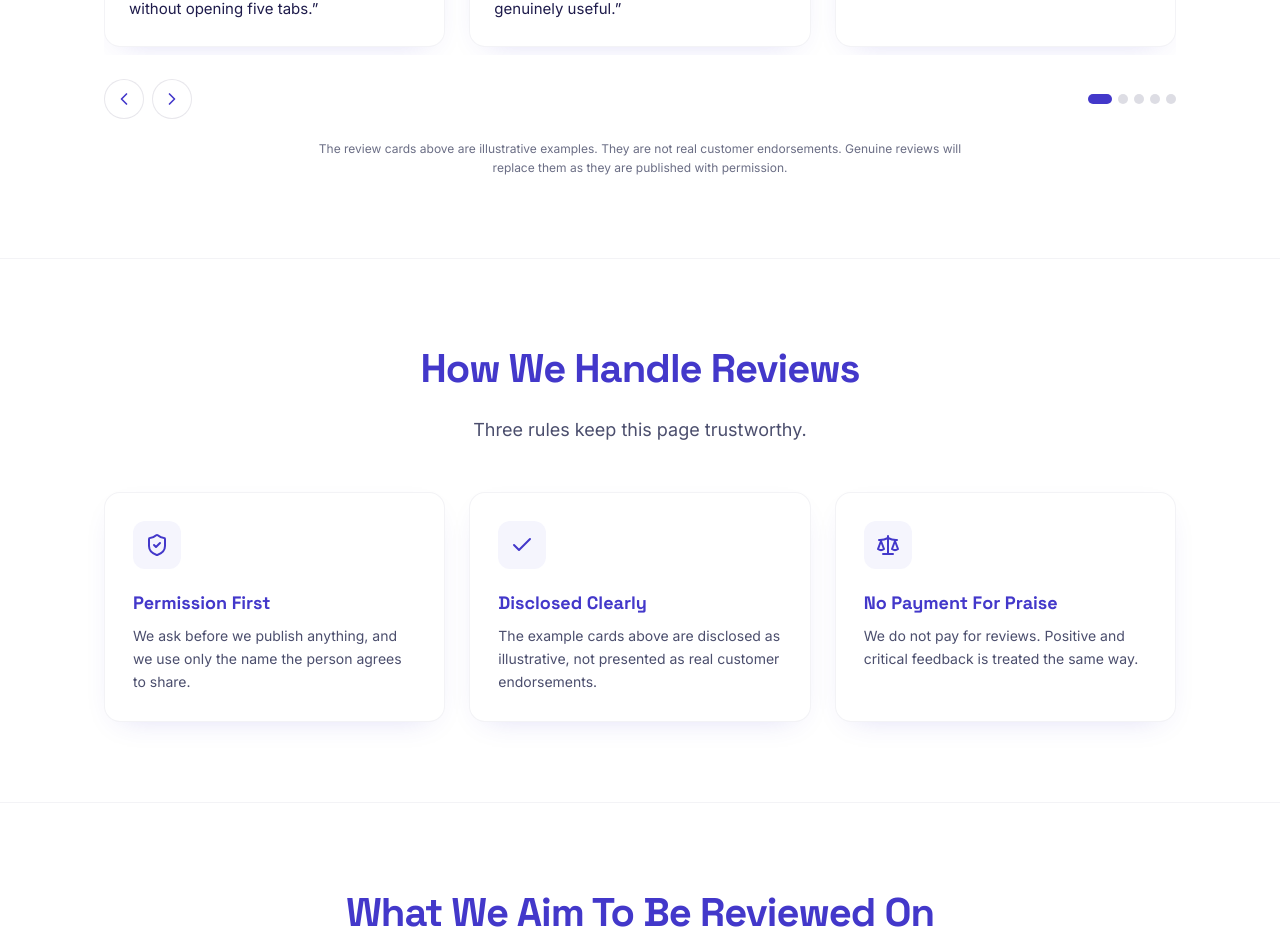
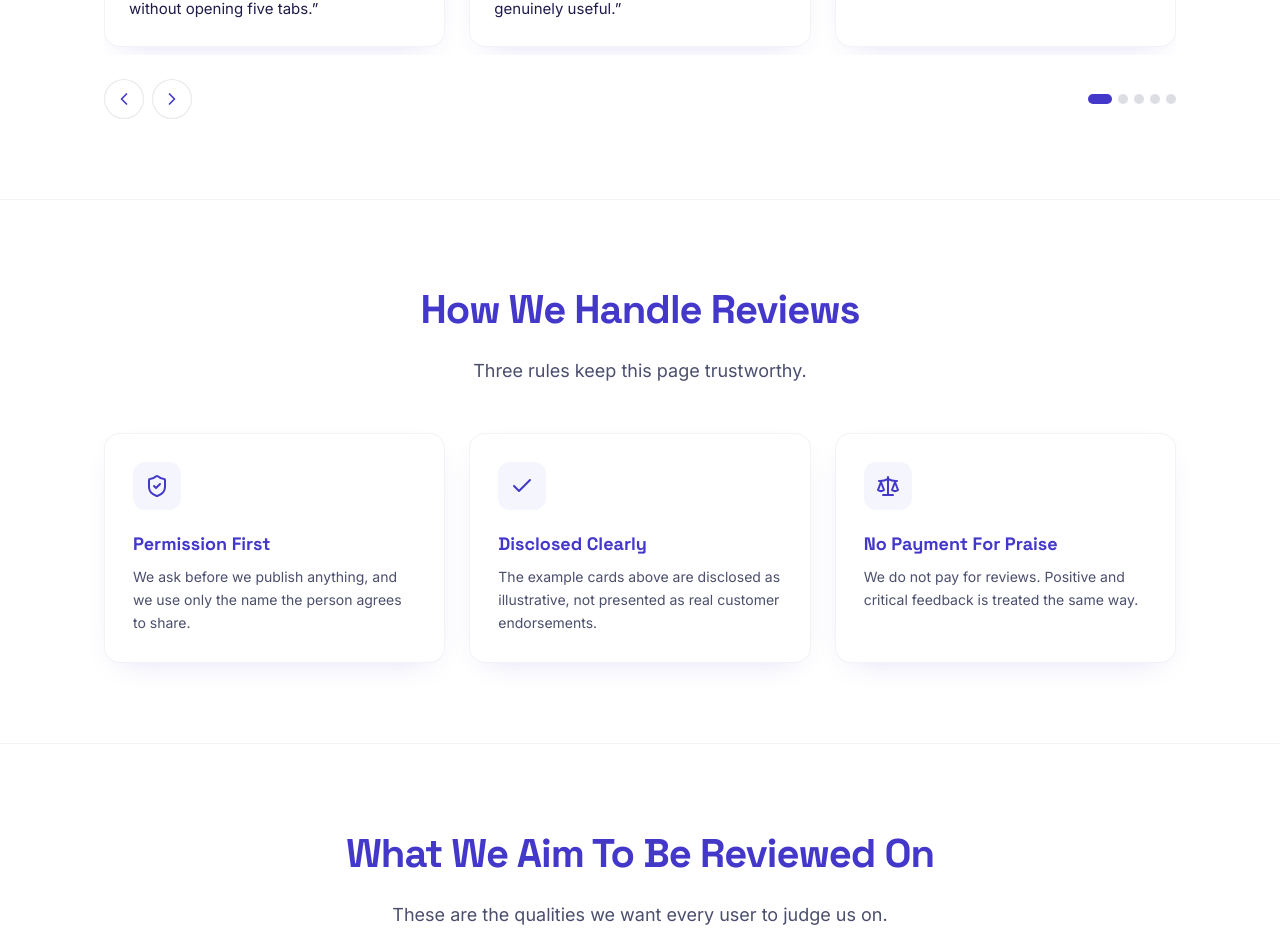
Before and after one commit to ZeeTech-Pvt-Ltd/AI-Pro-App, a Next.js app: page /reviews in a window 1280 px wide. Shown: the part 878-1814 px from the top of the page. Built offline with nearby package versions, Linux system fonts and the light colour scheme.

Commit message:
Remove review card disclosure note

```diff
--- a/src/ReviewsPage.jsx
+++ b/src/ReviewsPage.jsx
@@ -67,11 +67,6 @@ export default function ReviewsPage() {
           <div className="mt-10">
             <ReviewsSlider />
           </div>
-
-          <p className="mx-auto mt-5 max-w-2xl text-center text-xs leading-relaxed text-muted">
-            The review cards above are illustrative examples. They are not real customer
-            endorsements. Genuine reviews will replace them as they are published with permission.
-          </p>
         </div>
       </section>
 
```
